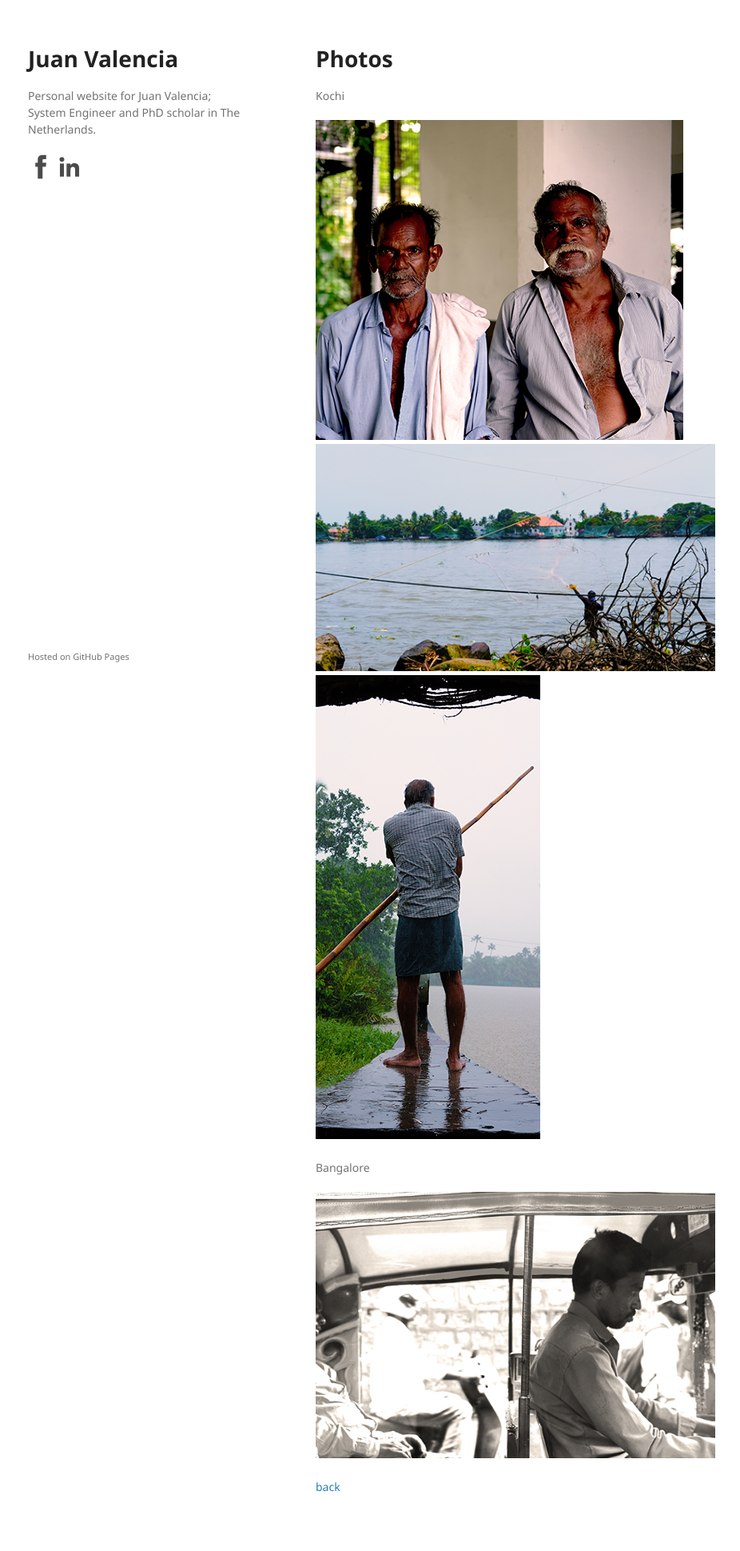
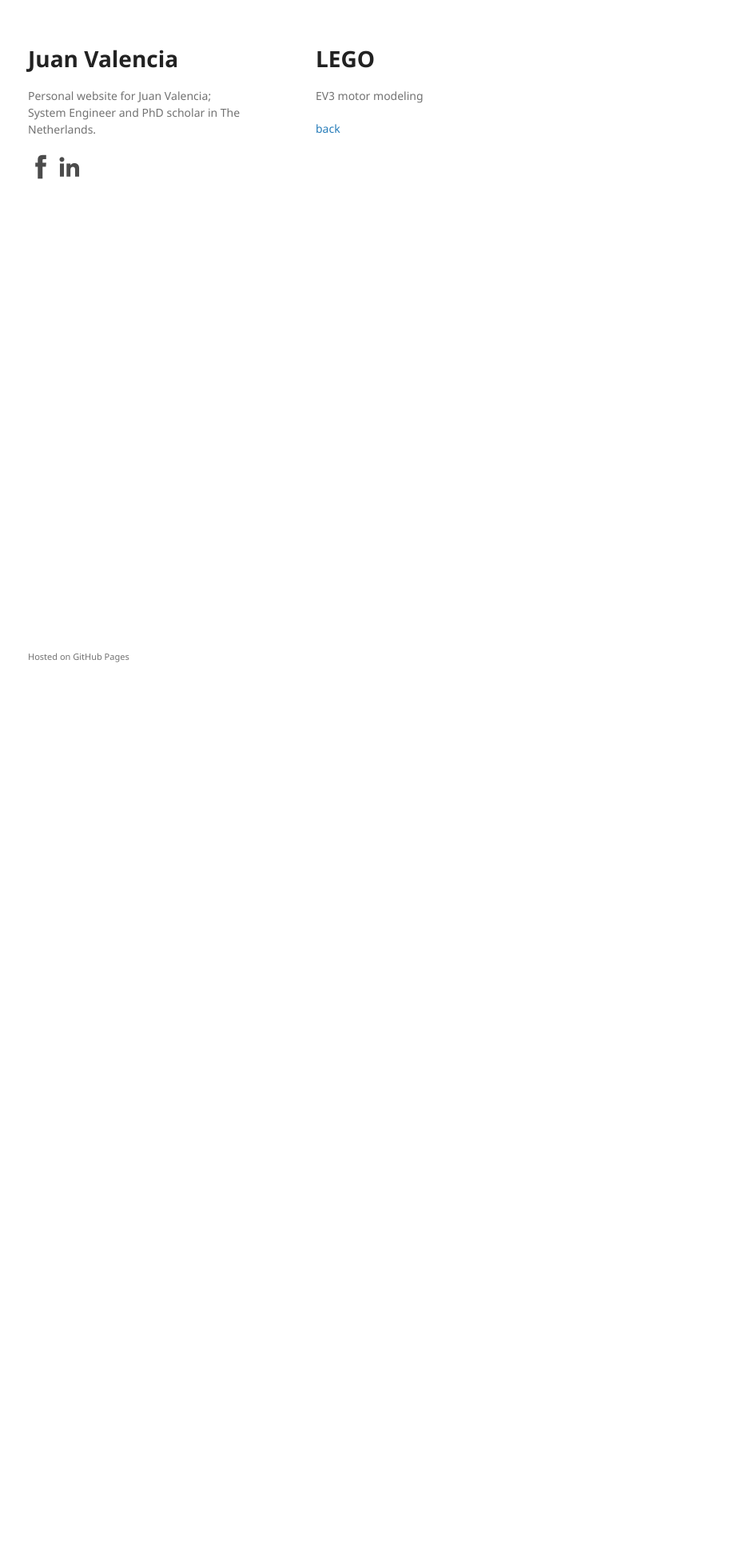
Before and after one commit to juanvalen15/juanvalen15.github.io, a Jekyll site: the page built from lego.md, in a window 1280 px wide. Shown: the whole page at 80% size, without its empty margins (175-1101 px from the left). Built offline with Jekyll 4.4.1, drawn with Linux system fonts in a browser that asks for light colours; our own code applies the rules of GitHub Pages for plain Markdown files; after the commit the page ends 900 px from its top, so only the background shows below that.

Commit message:
update lego.md
removed photos

```diff
--- a/lego.md
+++ b/lego.md
@@ -2,17 +2,9 @@
 layout: default
 ---
 
-# [](#header-1)Photos
+# [](#header-1)LEGO
 
-Kochi
-
-![](drying@0,1x.jpg)
-![](fishing@0,1x.jpg)
-![](paddeling@0,1x.jpg)
-
-Bangalore
-
-![](sleepy@0,1x.jpg)
+EV3 motor modeling
 
 
 
```
